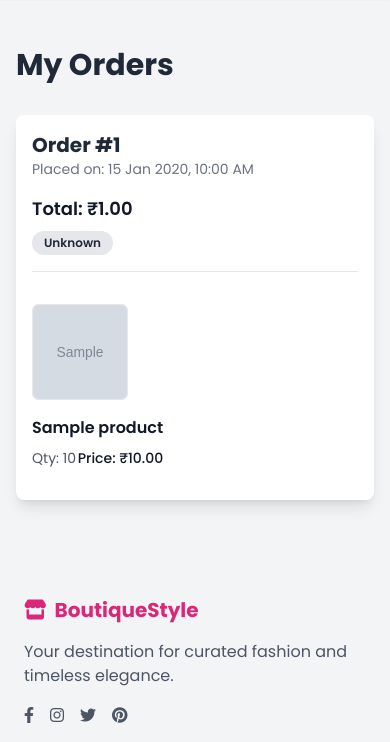
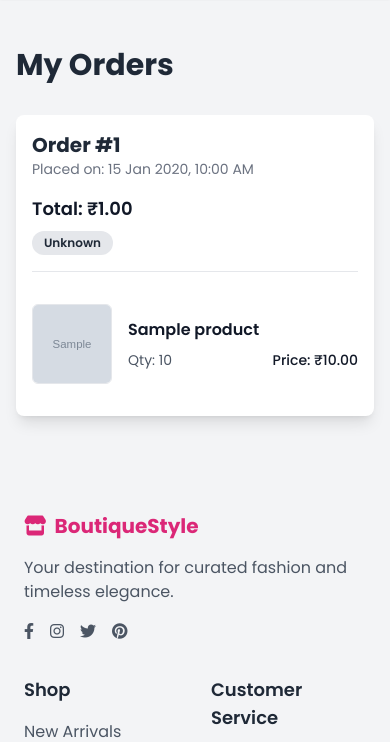
Before and after one commit to nerajlal/site_builder, a Laravel app: template resources/views/template1/orders1.blade.php in a window 390 px wide. Shown: the part 65-807 px from the top of the page. Run offline with Laravel 10, Linux system fonts and the light colour scheme; the template is opened without the code that fills it: most values are stand-ins (such as "Sample title", 1, 10 or a date in 2020); grey boxes marked "Sample" are stand-in pictures; data that the repository does not hold is empty; some libraries are stand-ins or nearby versions.

Commit message:
feat: Adjust mobile layout of My Orders page

```diff
--- a/resources/views/template1/orders1.blade.php
+++ b/resources/views/template1/orders1.blade.php
@@ -46,11 +46,11 @@
 
                         <div class="divide-y divide-gray-200">
                             @foreach($order->products as $orderProduct)
-                                <div class="flex flex-col sm:flex-row items-start sm:items-center py-4">
-                                    <a href="{{ route('template1.single-product1.customer', ['headerFooterId' => $headerFooter->id, 'productId' => $orderProduct->product->id]) }}" class="w-24 h-24 sm:w-20 sm:h-20 flex-shrink-0 overflow-hidden rounded-md border border-gray-200 mb-4 sm:mb-0">
+                                <div class="flex items-center py-4">
+                                    <a href="{{ route('template1.single-product1.customer', ['headerFooterId' => $headerFooter->id, 'productId' => $orderProduct->product->id]) }}" class="w-20 h-20 flex-shrink-0 overflow-hidden rounded-md border border-gray-200">
                                         <img src="{{ $orderProduct->product->image_url }}" alt="{{ $orderProduct->product->name }}" class="h-full w-full object-cover object-center">
                                     </a>
-                                    <div class="ml-0 sm:ml-6 flex-1">
+                                    <div class="ml-4 flex-1">
                                         <h3 class="text-base font-semibold text-gray-900">
                                             <a href="{{ route('template1.single-product1.customer', ['headerFooterId' => $headerFooter->id, 'productId' => $orderProduct->product->id]) }}">{{ $orderProduct->product->name }}</a>
                                         </h3>
--- a/resources/views/template2/orders2.blade.php
+++ b/resources/views/template2/orders2.blade.php
@@ -46,11 +46,11 @@
 
                         <div class="divide-y divide-gray-200">
                             @foreach($order->products as $orderProduct)
-                                <div class="flex flex-col sm:flex-row items-start sm:items-center py-4">
-                                    <a href="{{ route('template2.single-product2.customer', ['headerFooterId' => $headerFooter->id, 'productId' => $orderProduct->product->id]) }}" class="w-24 h-24 sm:w-20 sm:h-20 flex-shrink-0 overflow-hidden rounded-md border border-gray-200 mb-4 sm:mb-0">
+                                <div class="flex items-center py-4">
+                                    <a href="{{ route('template2.single-product2.customer', ['headerFooterId' => $headerFooter->id, 'productId' => $orderProduct->product->id]) }}" class="w-20 h-20 flex-shrink-0 overflow-hidden rounded-md border border-gray-200">
                                         <img src="{{ $orderProduct->product->image_url }}" alt="{{ $orderProduct->product->name }}" class="h-full w-full object-cover object-center">
                                     </a>
-                                    <div class="ml-0 sm:ml-6 flex-1">
+                                    <div class="ml-4 flex-1">
                                         <h3 class="text-base font-semibold text-gray-900">
                                             <a href="{{ route('template2.single-product2.customer', ['headerFooterId' => $headerFooter->id, 'productId' => $orderProduct->product->id]) }}">{{ $orderProduct->product->name }}</a>
                                         </h3>
--- a/resources/views/template3/orders3.blade.php
+++ b/resources/views/template3/orders3.blade.php
@@ -46,11 +46,11 @@
 
                         <div class="divide-y divide-gray-200">
                             @foreach($order->products as $orderProduct)
-                                <div class="flex flex-col sm:flex-row items-start sm:items-center py-4">
-                                    <a href="{{ route('template3.single-product3.customer', ['headerFooterId' => $headerFooter->id, 'productId' => $orderProduct->product->id]) }}" class="w-24 h-24 sm:w-20 sm:h-20 flex-shrink-0 overflow-hidden rounded-md border border-gray-200 mb-4 sm:mb-0">
+                                <div class="flex items-center py-4">
+                                    <a href="{{ route('template3.single-product3.customer', ['headerFooterId' => $headerFooter->id, 'productId' => $orderProduct->product->id]) }}" class="w-20 h-20 flex-shrink-0 overflow-hidden rounded-md border border-gray-200">
                                         <img src="{{ $orderProduct->product->image_url }}" alt="{{ $orderProduct->product->name }}" class="h-full w-full object-cover object-center">
                                     </a>
-                                    <div class="ml-0 sm:ml-6 flex-1">
+                                    <div class="ml-4 flex-1">
                                         <h3 class="text-base font-semibold text-gray-900">
                                             <a href="{{ route('template3.single-product3.customer', ['headerFooterId' => $headerFooter->id, 'productId' => $orderProduct->product->id]) }}">{{ $orderProduct->product->name }}</a>
                                         </h3>
--- a/resources/views/template4/orders4.blade.php
+++ b/resources/views/template4/orders4.blade.php
@@ -46,11 +46,11 @@
 
                         <div class="divide-y divide-gray-200">
                             @foreach($order->products as $orderProduct)
-                                <div class="flex flex-col sm:flex-row items-start sm:items-center py-4">
-                                    <a href="{{ route('template4.single-product4.customer', ['headerFooterId' => $headerFooter->id, 'productId' => $orderProduct->product->id]) }}" class="w-24 h-24 sm:w-20 sm:h-20 flex-shrink-0 overflow-hidden rounded-md border border-gray-200 mb-4 sm:mb-0">
+                                <div class="flex items-center py-4">
+                                    <a href="{{ route('template4.single-product4.customer', ['headerFooterId' => $headerFooter->id, 'productId' => $orderProduct->product->id]) }}" class="w-20 h-20 flex-shrink-0 overflow-hidden rounded-md border border-gray-200">
                                         <img src="{{ $orderProduct->product->image_url }}" alt="{{ $orderProduct->product->name }}" class="h-full w-full object-cover object-center">
                                     </a>
-                                    <div class="ml-0 sm:ml-6 flex-1">
+                                    <div class="ml-4 flex-1">
                                         <h3 class="text-base font-semibold text-gray-900">
                                             <a href="{{ route('template4.single-product4.customer', ['headerFooterId' => $headerFooter->id, 'productId' => $orderProduct->product->id]) }}">{{ $orderProduct->product->name }}</a>
                                         </h3>
```
